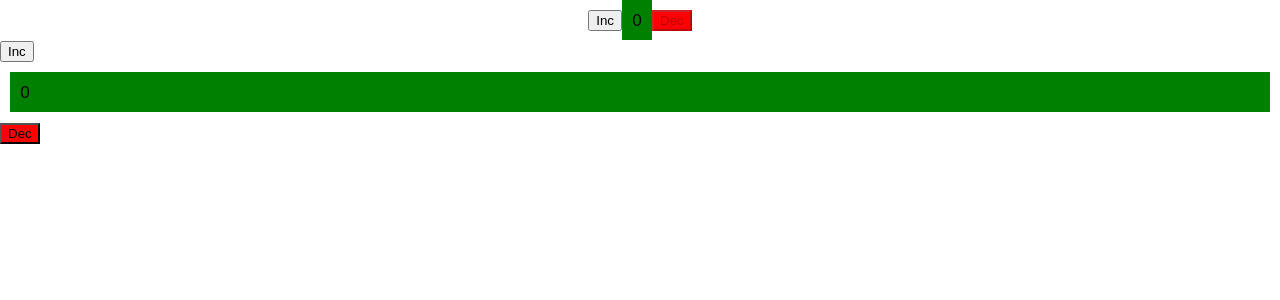
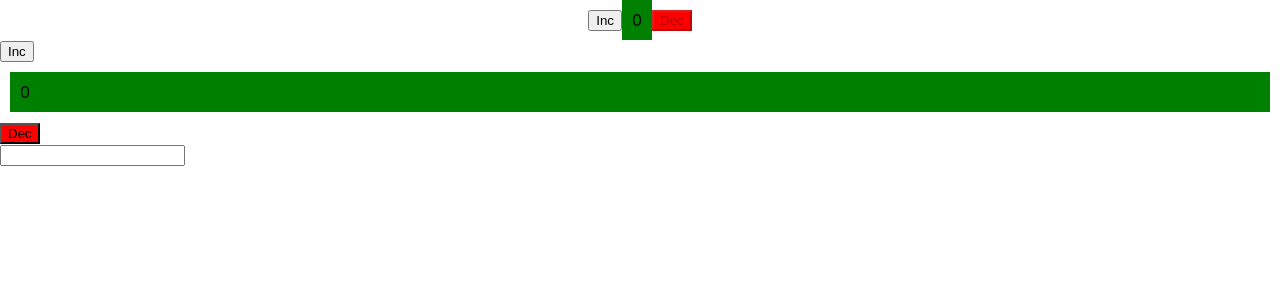
Before and after one commit to praveenmudadla815/chalanges, a React (Create React App) app: page / in a window 1280 px wide. Shown: the top 300 px of the page. Built offline with nearby package versions, Linux system fonts and the light colour scheme.

Commit message:
input color when i enter change the box color

```diff
--- a/src/App.js
+++ b/src/App.js
@@ -1,12 +1,15 @@
 import Counter from "./counter/Counter";
 import CounterCustom from "./counter/customHookforCounter/CounterCustom";
+import InputColor from "./inputcolorchange/InputColor";
 
 function App() {
   return (
     <div className="App">
-      <div />
       <Counter />
       <CounterCustom />
+      <div>
+        <InputColor />
+      </div>
     </div>
   );
 }
--- /dev/null
+++ b/src/inputcolorchange/InputColor.js
@@ -0,0 +1,22 @@
+import React, { useState } from "react";
+
+const InputColor = () => {
+  const [color, setColor] = useState();
+  const handelChange = (e) => {
+    setColor(e.target.value);
+  };
+  return (
+    <div>
+      <input
+        style={{ backgroundColor: color }}
+        type="text"
+        value={color}
+        onChange={handelChange}
+      />
+
+      <div style={{ backgroundColor: color, width: "150px" }}></div>
+    </div>
+  );
+};
+
+export default InputColor;
```
